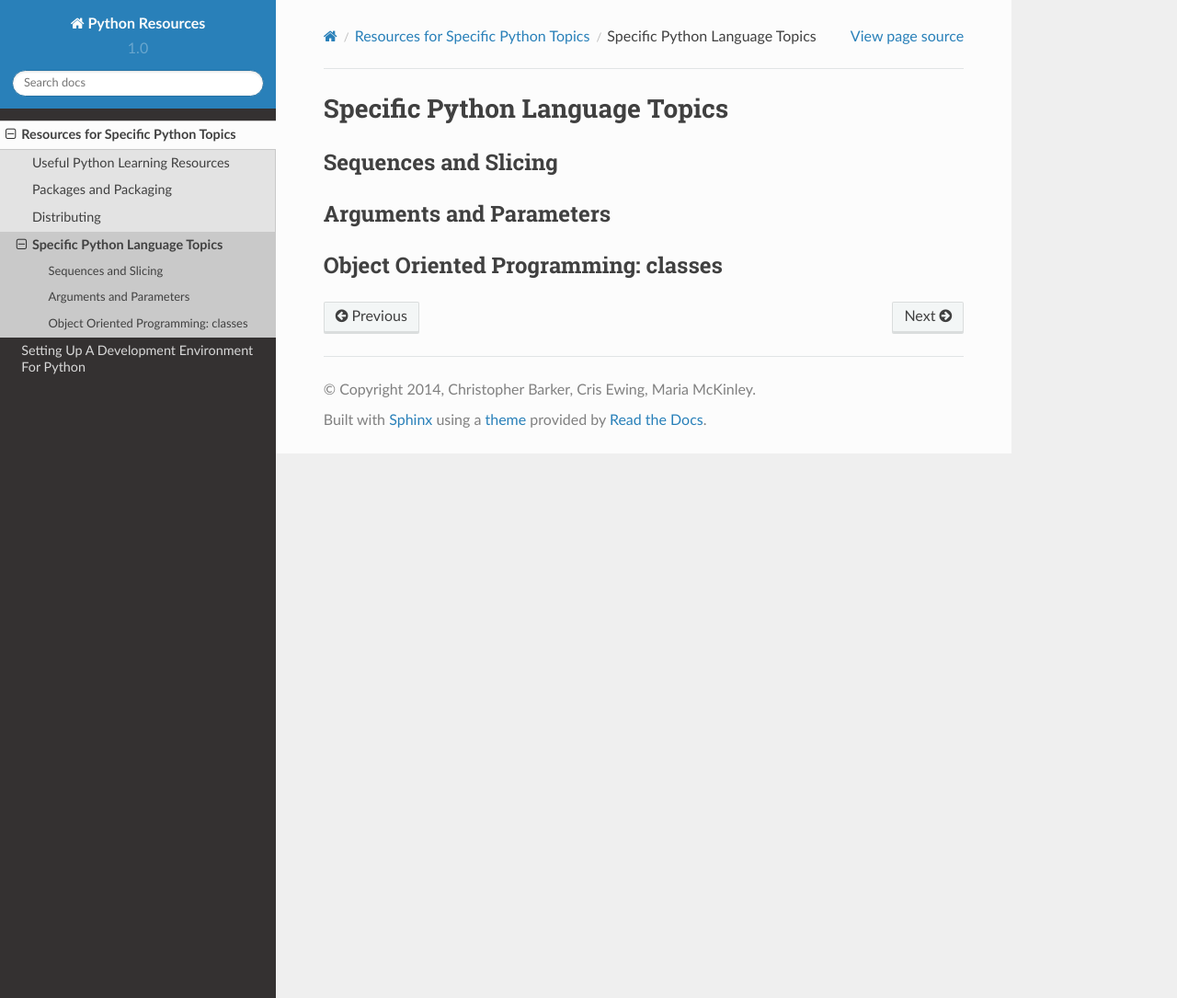
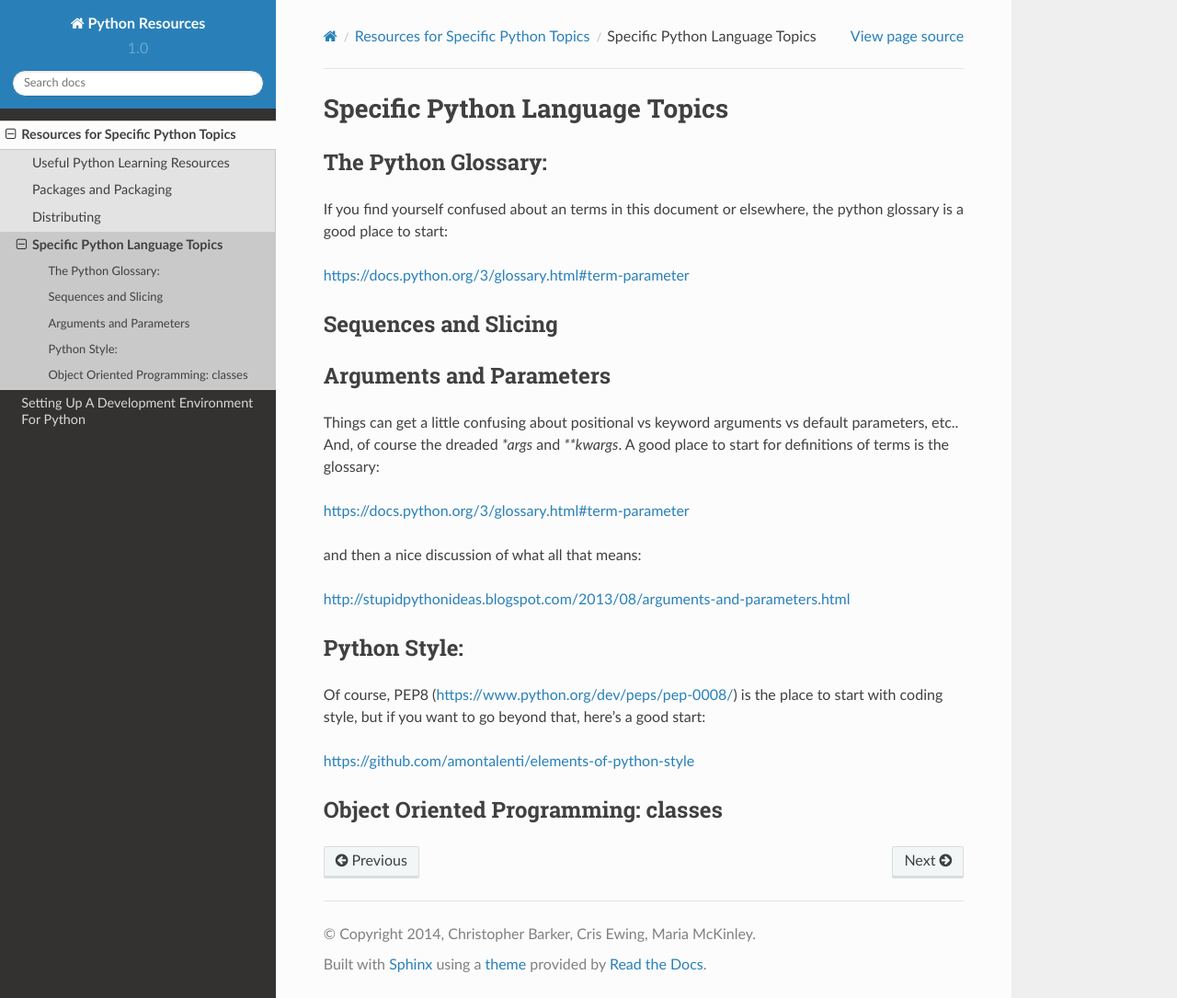
Before and after one commit to UWPCE-PythonCert/PythonResources, a Sphinx documentation site: the page built from sphinx_sources/source/GeneralPython/language_topics.rst, in a window 1280 px wide and 1085 px high. Shown: the whole window at 92% size. Built offline with Sphinx 7.4.7 and the Read the Docs theme 2.0.0, drawn with Linux system fonts in a browser that asks for light colours; pages that are not in the unit, such as notebooks, are missing from menus.

Commit message:
added a bit

```diff
--- a/sphinx_sources/source/GeneralPython/language_topics.rst
+++ b/sphinx_sources/source/GeneralPython/language_topics.rst
@@ -3,6 +3,14 @@
 *******************************
 Specific Python Language Topics
 *******************************
+
+The Python Glossary:
+====================
+
+If you find yourself confused about an terms in this document or elsewhere, the python glossary is a good place to start:
+
+https://docs.python.org/3/glossary.html#term-parameter
+
 
 Sequences and Slicing
 ======================
@@ -10,5 +18,21 @@ Sequences and Slicing
 Arguments and Parameters
 ========================
 
+Things can get a little confusing about positional vs keyword arguments vs default parameters, etc.. And, of course the dreaded `*args` and `**kwargs`. A good place to start for definitions of terms is the glossary:
+
+https://docs.python.org/3/glossary.html#term-parameter
+
+and then a nice discussion of what all that means:
+
+http://stupidpythonideas.blogspot.com/2013/08/arguments-and-parameters.html
+
+Python Style:
+=============
+
+Of course, PEP8 (https://www.python.org/dev/peps/pep-0008/) is the place to start with coding style, but if you want to go beyond that, here's a good start:
+
+https://github.com/amontalenti/elements-of-python-style
+
+
 Object Oriented Programming: classes
 ====================================
--- a/sphinx_sources/source/index.rst
+++ b/sphinx_sources/source/index.rst
@@ -1,5 +1,5 @@
 ========================================
-Resources for Pyhton Certificate Program
+Resources for Python Certificate Program
 ========================================
 
 Assorted Resources for the UW Python Certificate program:
```
